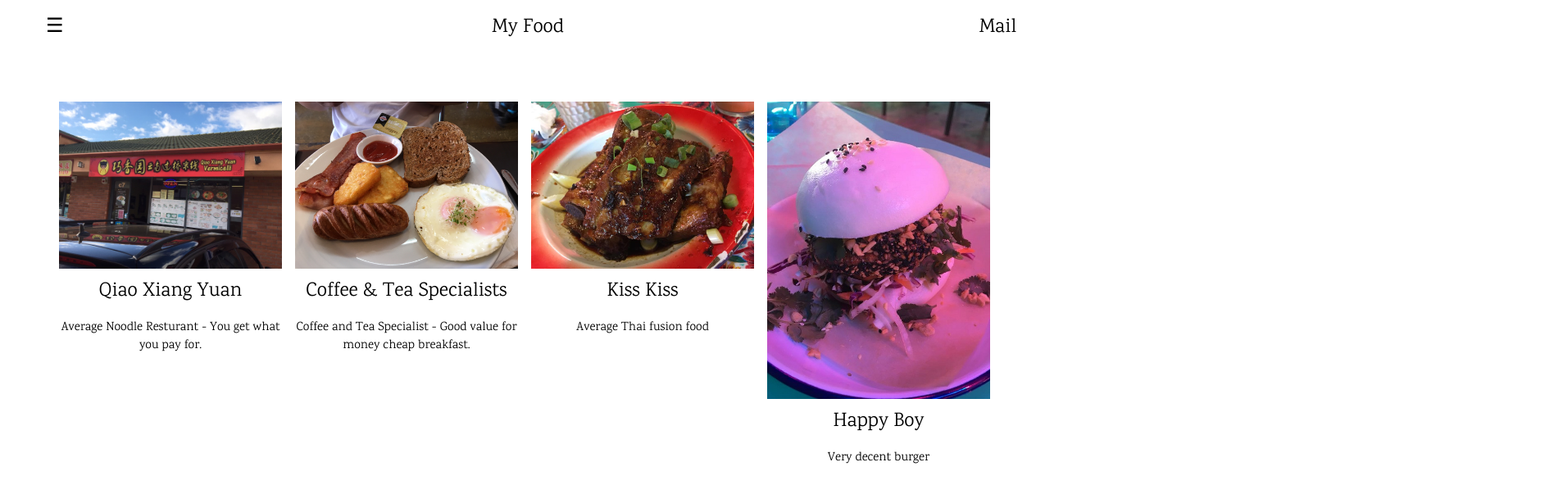
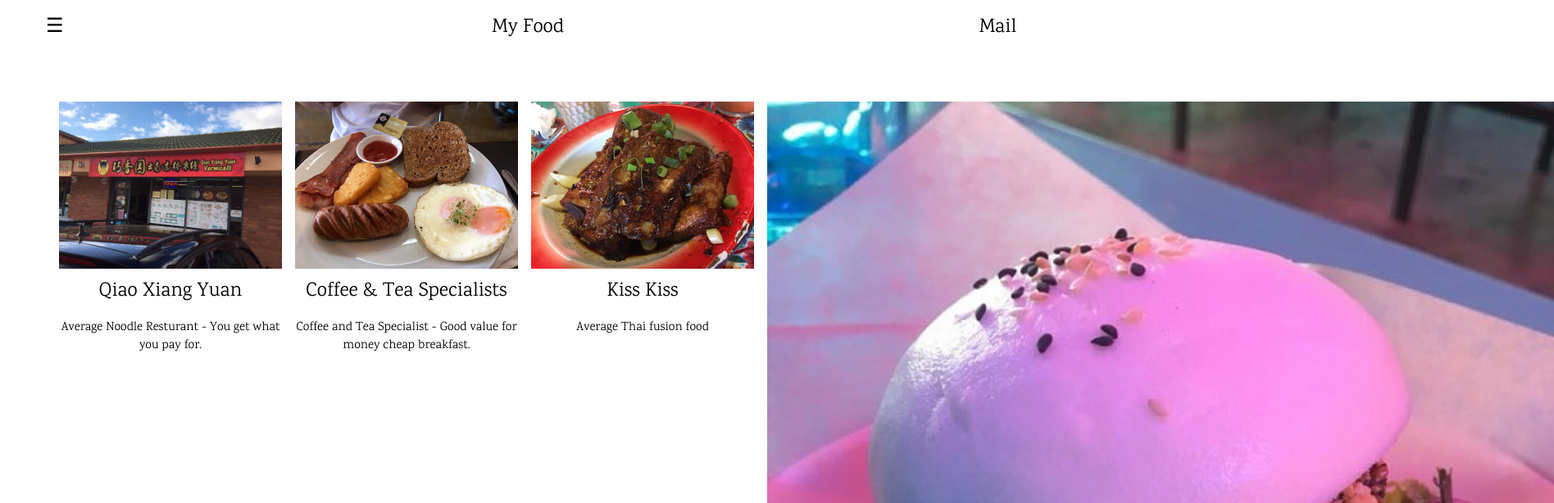
Before and after one commit to gourmetsamurai/gourmetsamurai, a plain HTML site: page index.html in a window 1280 px wide. Shown: the top 614 px of the page at 82% size, 1896 px wide, since content can reach past the window. Drawn offline with nearby package versions, Linux system fonts and the light colour scheme.

Commit message:
MS change

```diff
--- a/index.html
+++ b/index.html
@@ -49,7 +49,7 @@ body,h1,h2,h3,h4,h5,h6 {font-family: "Karma", sans-serif}
       <p>Average Thai fusion food</p>
     </div>
     <div class="w3-quarter">
-      <img src="images/happyboy/tofuburger.jpg" alt="tofuburger" style="width:100%">
+      <img src="images/happyboy/tofuburger.jpg" alt="tofuburger" style="width:960px">
       <h3>Happy Boy</h3>
       <p>Very decent burger</p>
     </div>
```
